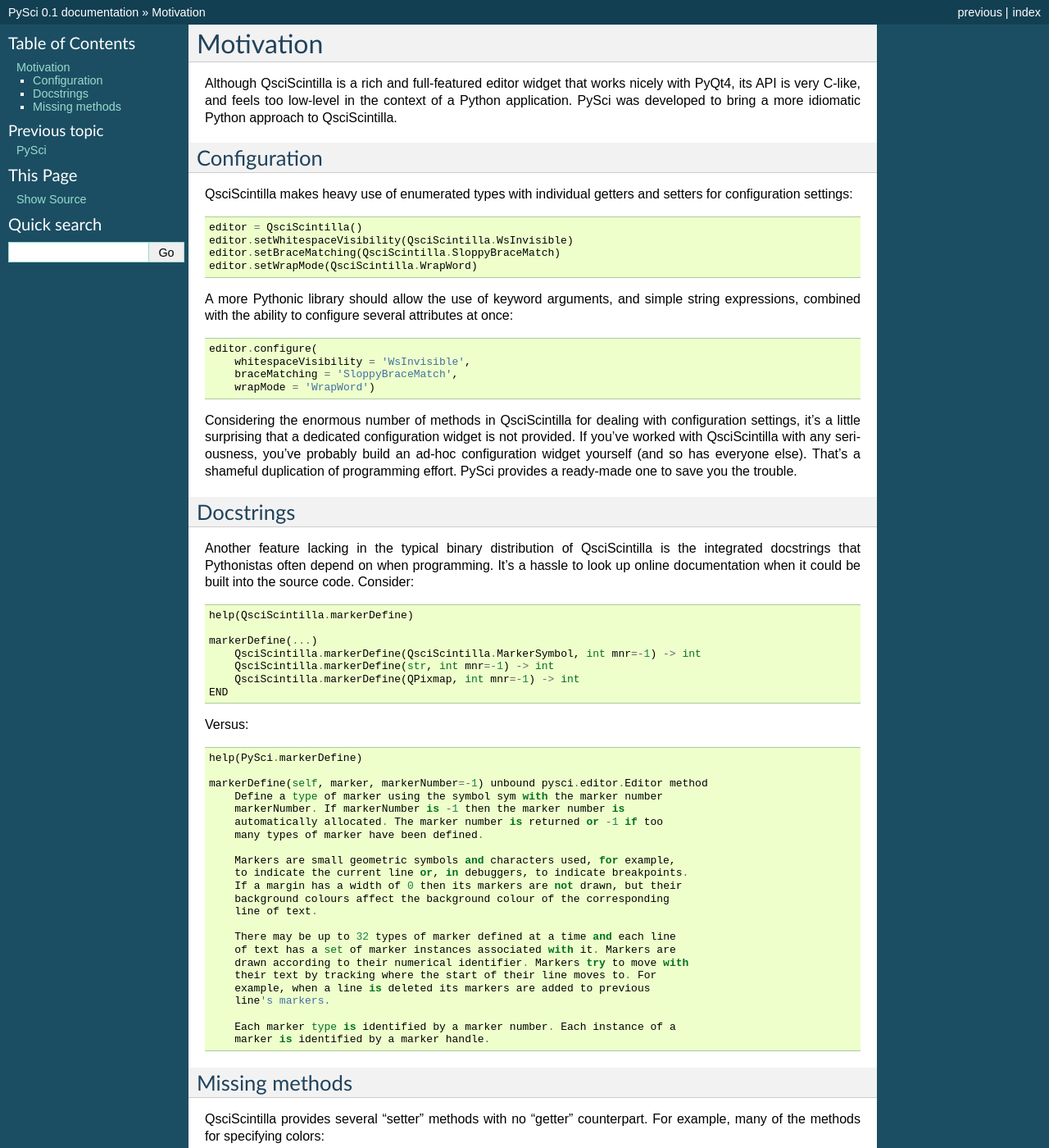
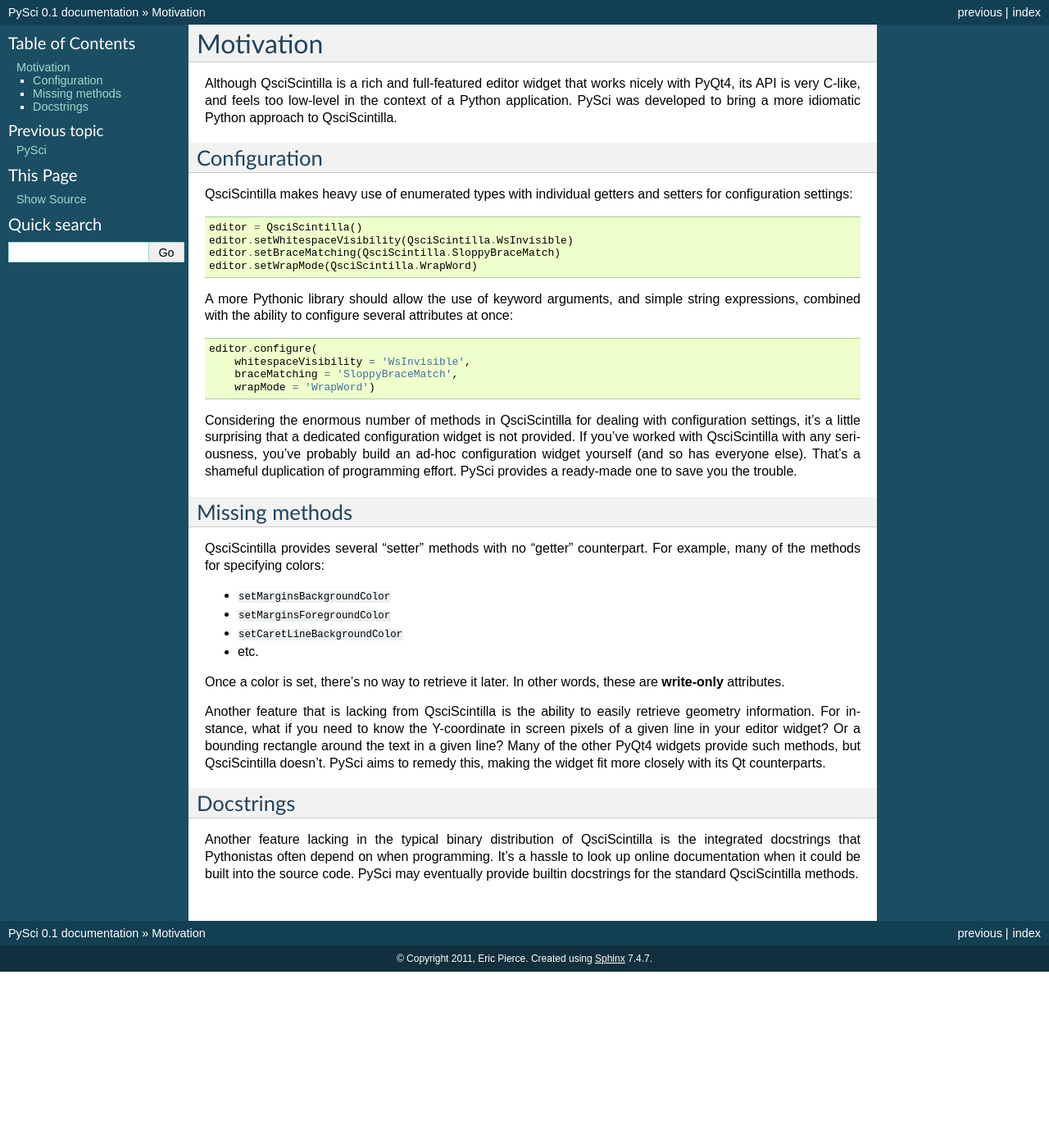
Before and after one commit to wapcaplet/pysci, a Sphinx documentation site: the page built from docs/source/motivation.rst, in a window 1280 px wide and 1400 px high. Shown: the whole window at 82% size. Built offline with Sphinx 7.4.7, drawn with Linux system fonts in a browser that asks for light colours.

Commit message:
Renamed Editor to PySci; move docstrings to future

```diff
--- a/docs/source/motivation.rst
+++ b/docs/source/motivation.rst
@@ -35,49 +35,6 @@
 provides a ready-made one to save you the trouble.
 
 
-Docstrings
--------------------
-
-Another feature lacking in the typical binary distribution of QsciScintilla is
-the integrated docstrings that Pythonistas often depend on when programming.
-It's a hassle to look up online documentation when it could be built into the
-source code. Consider::
-
-    help(QsciScintilla.markerDefine)
-
-    markerDefine(...)
-        QsciScintilla.markerDefine(QsciScintilla.MarkerSymbol, int mnr=-1) -> int
-        QsciScintilla.markerDefine(str, int mnr=-1) -> int
-        QsciScintilla.markerDefine(QPixmap, int mnr=-1) -> int
-    END
-
-Versus::
-
-    help(PySci.markerDefine)
-
-    markerDefine(self, marker, markerNumber=-1) unbound pysci.editor.Editor method
-        Define a type of marker using the symbol sym with the marker number
-        markerNumber. If markerNumber is -1 then the marker number is
-        automatically allocated. The marker number is returned or -1 if too
-        many types of marker have been defined.
-
-        Markers are small geometric symbols and characters used, for example,
-        to indicate the current line or, in debuggers, to indicate breakpoints.
-        If a margin has a width of 0 then its markers are not drawn, but their
-        background colours affect the background colour of the corresponding
-        line of text.
-
-        There may be up to 32 types of marker defined at a time and each line
-        of text has a set of marker instances associated with it. Markers are
-        drawn according to their numerical identifier. Markers try to move with
-        their text by tracking where the start of their line moves to. For
-        example, when a line is deleted its markers are added to previous
-        line's markers.
-
-        Each marker type is identified by a marker number. Each instance of a
-        marker is identified by a marker handle.
-
-
 Missing methods
 -------------------
 
@@ -98,3 +55,13 @@
 bounding rectangle around the text in a given line? Many of the other PyQt4
 widgets provide such methods, but QsciScintilla doesn't. PySci aims to remedy
 this, making the widget fit more closely with its Qt counterparts.
+
+
+Docstrings
+-------------------
+
+Another feature lacking in the typical binary distribution of QsciScintilla is
+the integrated docstrings that Pythonistas often depend on when programming.
+It's a hassle to look up online documentation when it could be built into the
+source code. PySci may eventually provide builtin docstrings for the standard
+QsciScintilla methods.
```
Also changed, not shown: 2 other files.
